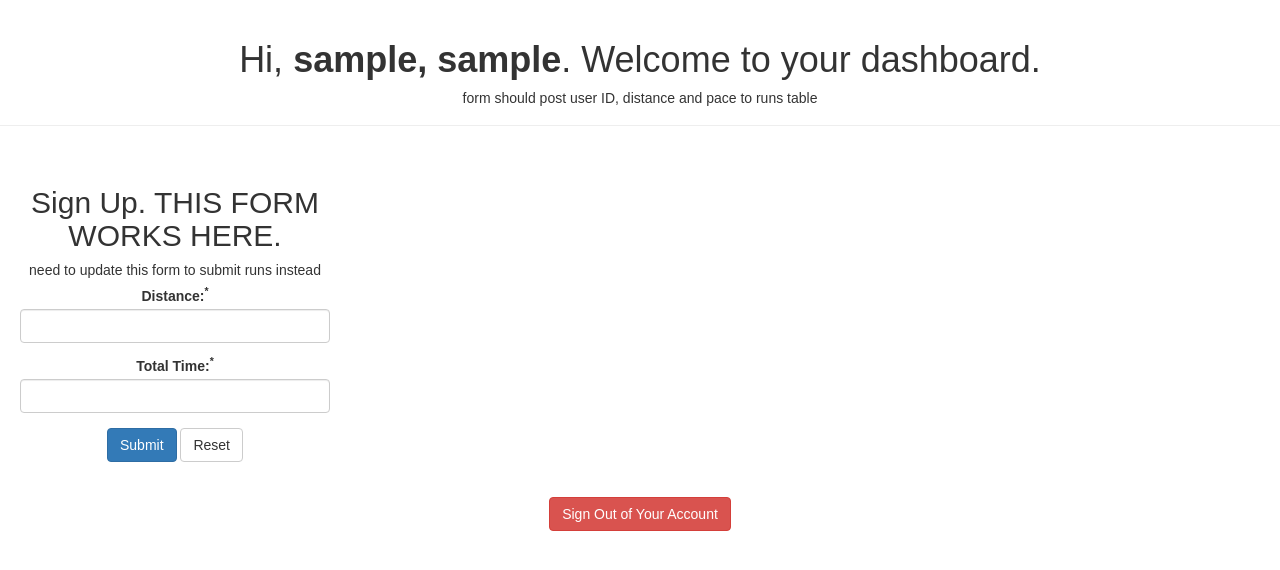
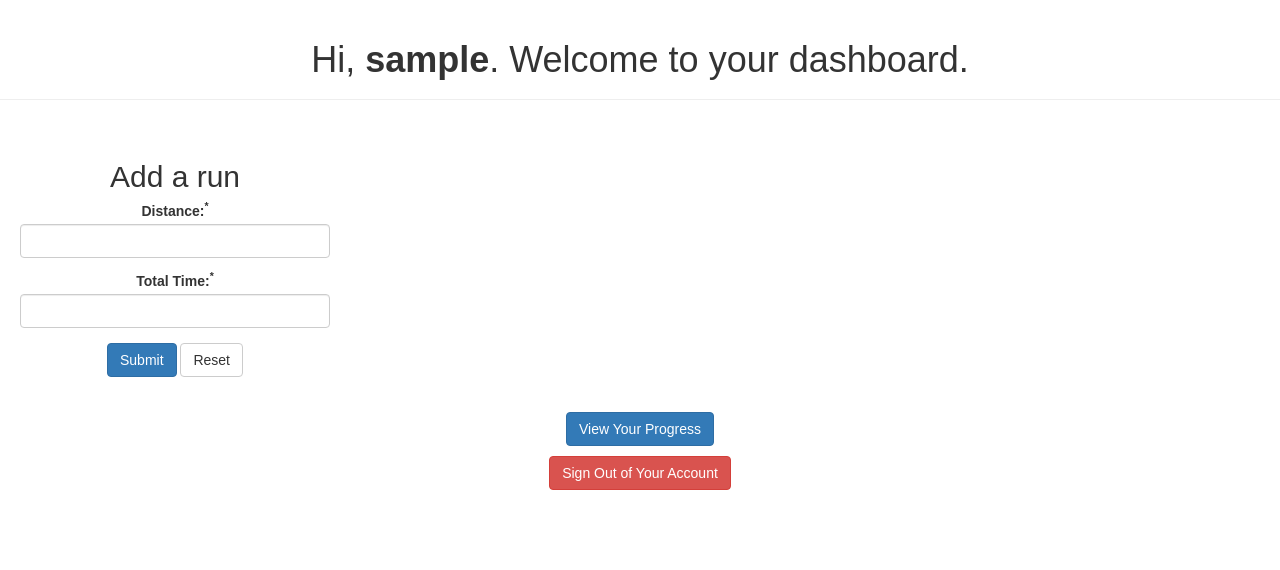
Before and after one commit to matt-cos/fitness-app, a PHP site: page /dashboard.php in a window 1280 px wide. Shown: the top 570 px of the page. Run offline with PHP 8.4, Linux system fonts and the light colour scheme; the visitor is signed in with stand-in values (Sample User, id 1).

```diff
--- a/dashboard.php
+++ b/dashboard.php
@@ -15,7 +15,7 @@ require_once 'config.php';
 $distance = $run_time = "";
 $distance_err = $run_time_err = "";
 
-$get_username =  $_SESSION['username'];
+$get_current_username =  $_SESSION['username'];
 
 // Processing form data when form is submitted
 if($_SERVER["REQUEST_METHOD"] == "POST"){
@@ -42,7 +42,7 @@ if($_SERVER["REQUEST_METHOD"] == "POST"){
 
 
 		// Prepare an insert statement
-		$sql = "INSERT INTO runs (run_username, distance, run_time) VALUES ('$get_username', '$distance', '$run_time')";
+		$sql = "INSERT INTO runs (run_username, distance, run_time) VALUES ('$get_current_username', '$distance', '$run_time')";
 
 		// if($stmt = mysqli_prepare($link, $sql)){
 		// 	// Bind variables to the prepared statement as parameters
@@ -62,7 +62,7 @@ if($_SERVER["REQUEST_METHOD"] == "POST"){
 		// }
 
 		if (mysqli_query($link, $sql)) {
-			echo "New record created successfully";
+			echo "New record created successfully.";
 		} else {
 			echo "Error: " . $sql . "<br>" . mysqli_error($conn);
 		}
@@ -90,13 +90,11 @@ if($_SERVER["REQUEST_METHOD"] == "POST"){
 	</head>
 	<body>
 		<div class="page-header">
-			<h1>Hi, <b><?php echo $_SESSION['username']; ?>, <?php echo $get_username; ?></b>. Welcome to your dashboard.</h1>
-			<p>form should post user ID, distance and pace to runs table</p>
+			<h1>Hi, <b><?php echo $get_current_username; ?></b>. Welcome to your dashboard.</h1>
 		</div>
 
 		<div class="wrapper">
-			<h2>Sign Up. THIS FORM WORKS HERE.</h2>
-			<p>need to update this form to submit runs instead</p>
+			<h2>Add a run</h2>
 			<form action="<?php echo htmlspecialchars($_SERVER["PHP_SELF"]); ?>" method="post">
 				<div class="form-group <?php echo (!empty($username_err)) ? 'has-error' : ''; ?>">
 					<label>Distance:<sup>*</sup></label>
@@ -115,6 +113,7 @@ if($_SERVER["REQUEST_METHOD"] == "POST"){
 			</form>
 		</div>
 
+		<p><a href="./" class="btn btn-primary">View Your Progress</a></p>
 		<p><a href="logout.php" class="btn btn-danger">Sign Out of Your Account</a></p>
 	</body>
 </html>
```
Also changed, not shown: index.php (+41 -10 lines).
